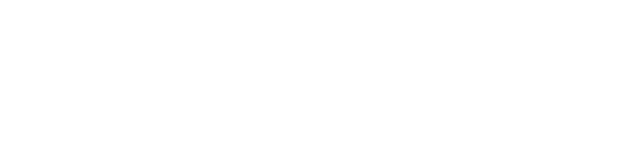
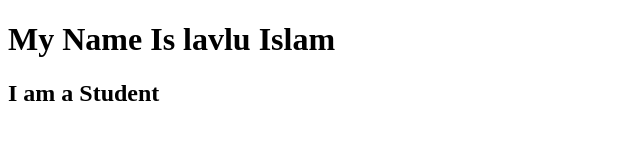
Before and after one commit to mdlavlu51/my-second-repo, a plain HTML site: page index.html in a window 1280 px wide. Shown: the whole page, without its empty margins (0-640 px from the left). Drawn offline with Linux system fonts and the light colour scheme.

Commit message:
added header

```diff
--- a/index.html
+++ b/index.html
@@ -7,6 +7,7 @@
     <title>My secount Github repo</title>
 </head>
 <body>
-
+    <h1> My Name Is lavlu Islam</h1>
+    <h2> I am a Student</h2>
 </body>
 </html>
```
